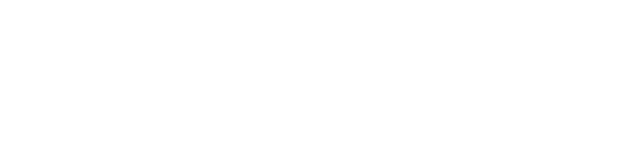
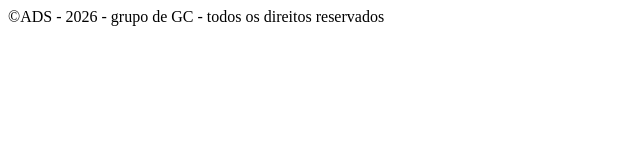
Before and after one commit to LucasFerreira-008/aula-issues, a plain HTML site: page index.html in a window 1280 px wide. Shown: the whole page, without its empty margins (0-640 px from the left). Drawn offline with Linux system fonts and the light colour scheme.

Commit message:
Add footer page

```diff
--- a/index.html
+++ b/index.html
@@ -6,6 +6,6 @@
     <title>Document</title>
 </head>
 <body>
-
+    <footer>&copy;ADS - 2026 - grupo de GC - todos os direitos reservados</footer>
 </body>
 </html>
```
